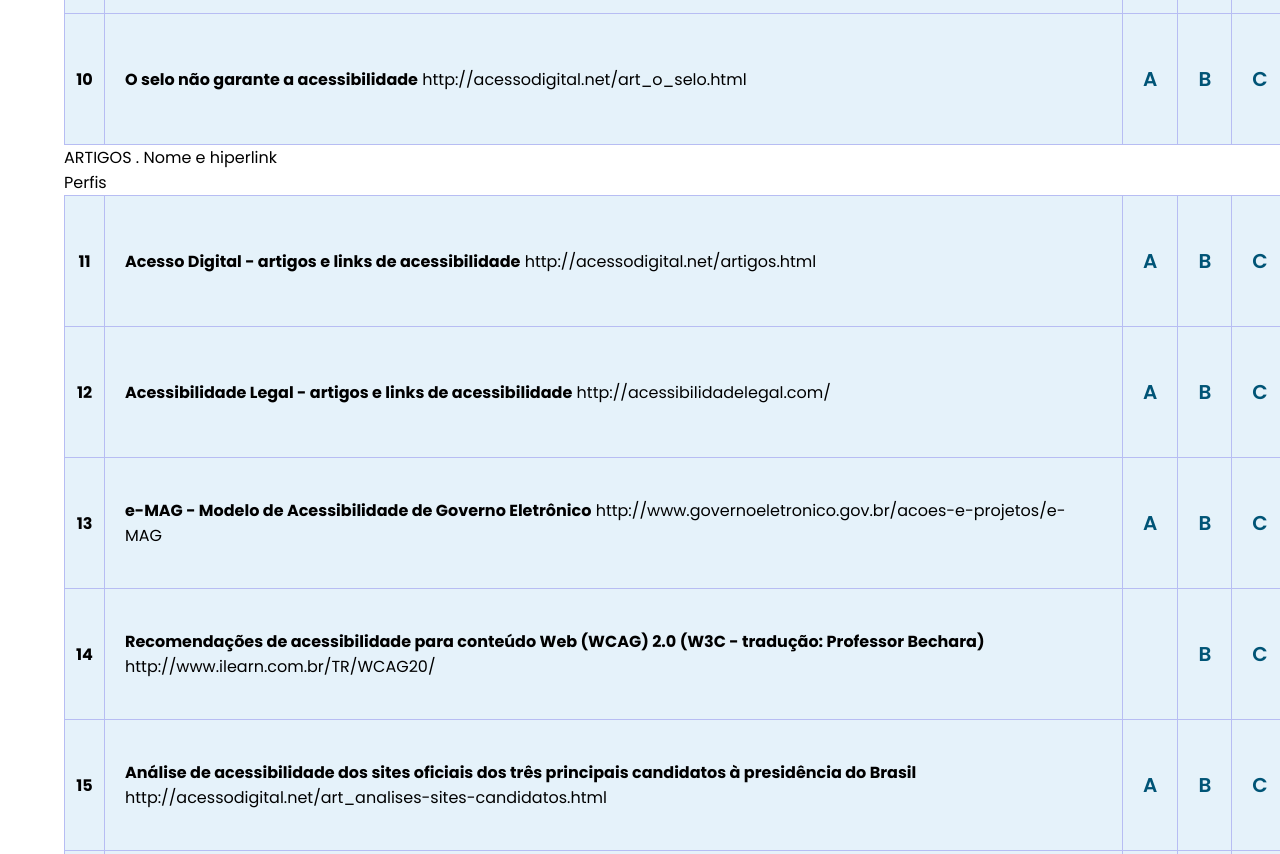
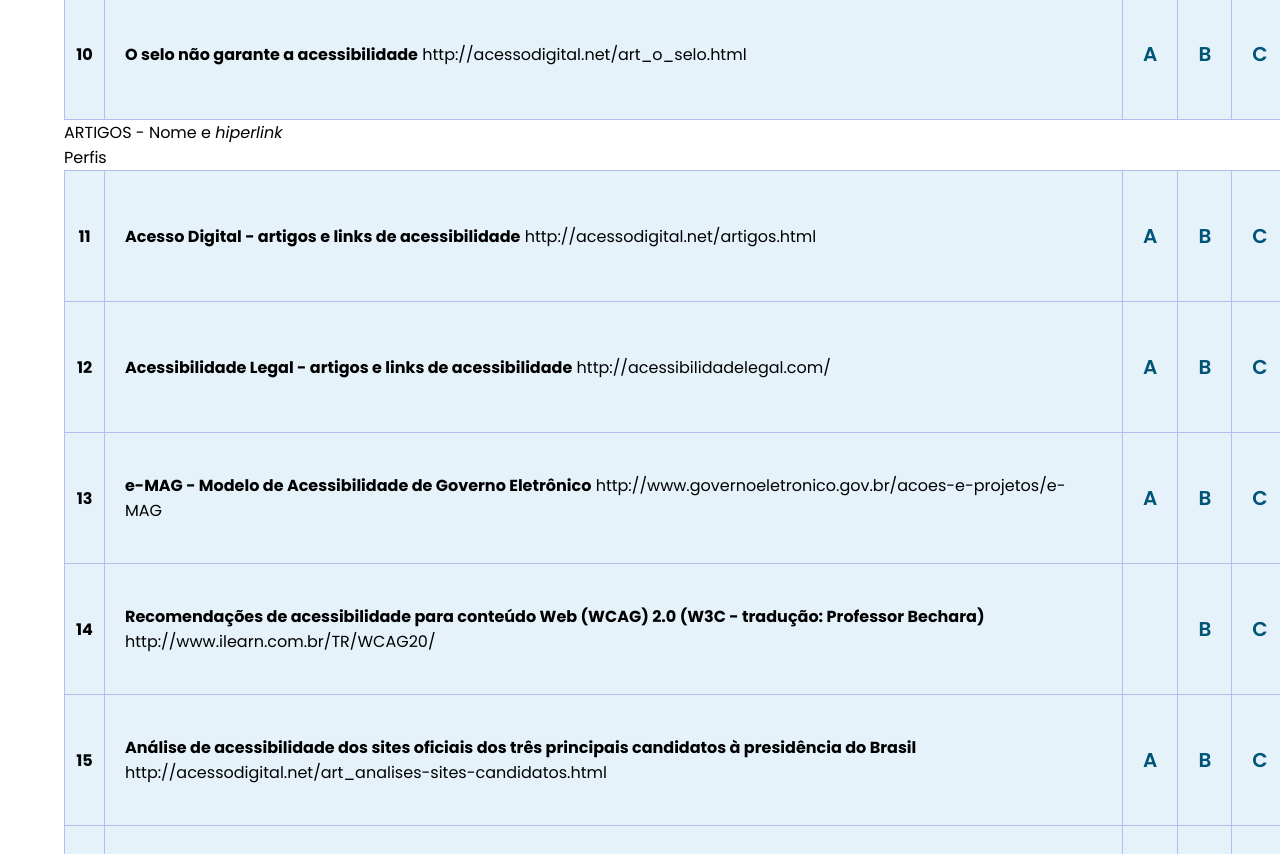
Before and after one commit to Emerson-FullStackSenacPenha/acessibilidade_na_web, a plain HTML site: page index.html in a window 1280 px wide. Shown: the part 3400-4254 px from the top of the page. Drawn offline with Linux system fonts and the light colour scheme.

Commit message:
Paragrafo de Artigos

```diff
--- a/index.html
+++ b/index.html
@@ -111,12 +111,7 @@
                 <table class="tabela1">
 
                     <p>
-
-                        <ul>
-                            ARTIGOS
-                            <li> Nome e <i>hiperlink</i></li>
-                        </ul>
-
+                    ARTIGOS - Nome e <i>hiperlink</i>
                     </p>
                     <p>Perfis</p>
 
@@ -217,7 +212,9 @@
 
                 <table class="tabela2">
 
-                    <p>ARTIGOS . Nome e hiperlink</p>
+                    <p>
+                    ARTIGOS - Nome e <i>hiperlink</i>
+                    </p>
                     <p>Perfis</p>
 
                     <tr>
@@ -315,7 +312,9 @@
 
                 <table class="tabela3">
 
-                    <p>ARTIGOS . Nome e hiperlink</p>
+                    <p>
+                    ARTIGOS - Nome e <i>hiperlink</i>
+                    </p>
                     <p>Perfis</p>
 
 
```
